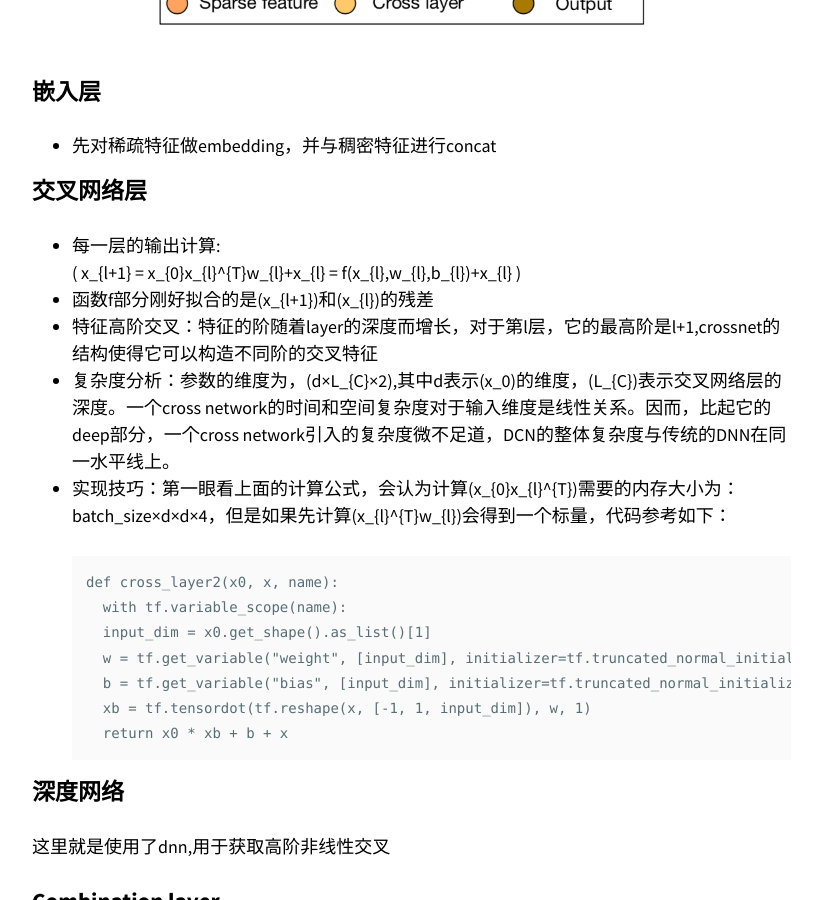
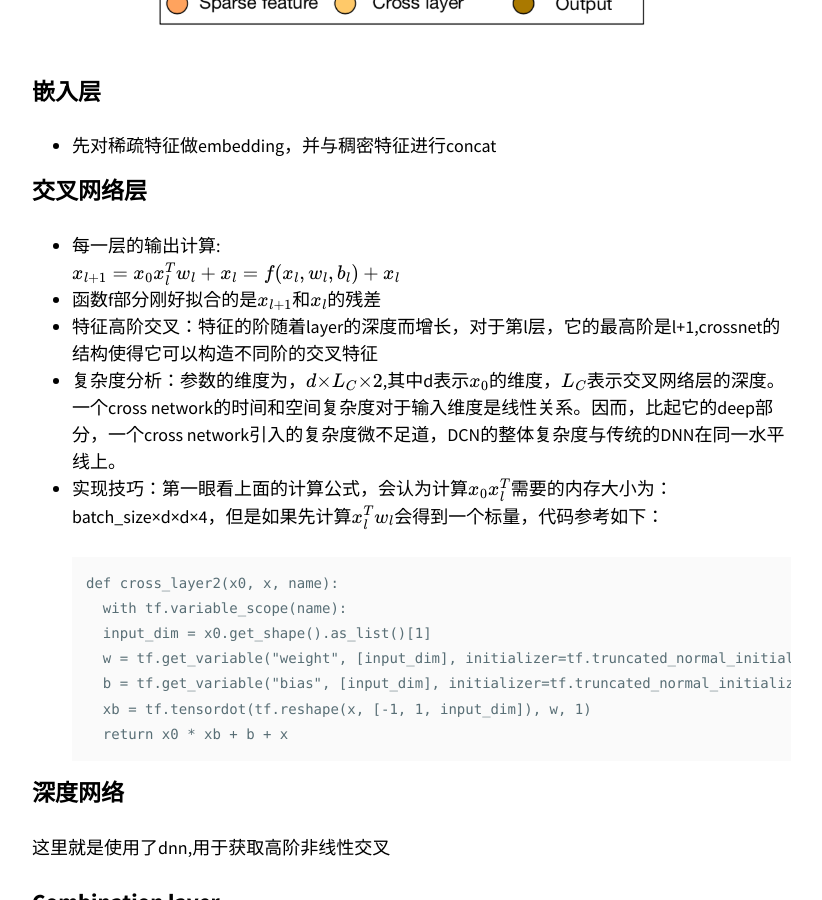
Before and after one commit to shiqjia/thinkspace, a Jekyll site: the page built from _posts/2019-03-26-deepCrossNet.md, in a window 1280 px wide and 900 px high, scrolled down 1477 px. Shown: the whole window, without its empty margins (343-1165 px from the left). Built offline with Jekyll 4.4.1, drawn with Linux system fonts in a browser that asks for light colours; nearby versions of some CDN libraries; formulas are drawn with MathJax 3.

```diff
--- a/_posts/2019-03-26-deepCrossNet.md
+++ b/_posts/2019-03-26-deepCrossNet.md
@@ -19,17 +19,18 @@ google在2017年提出的Deep&Cross Network模型简介
 因此,DCN被提出了，它能对sparse和dense的输入自动学习特征交叉，可以有效地捕获有限阶（bounded degrees）上的有效特征交叉，无需人工特征工程或暴力搜索（exhaustive searching），并且计算代价较低。
 
 ## 网络结构
-![image](/images/picture/DCN/DCN_model.png)
+![img]({{"images/picture/DCN/DCN_model.png" | relative_url }})
+
 ### 嵌入层
 - 先对稀疏特征做embedding，并与稠密特征进行concat
 
 ### 交叉网络层
 - 每一层的输出计算:
-\( x_{l+1} = x_{0}x_{l}^{T}w_{l}+x_{l} = f(x_{l},w_{l},b_{l})+x_{l} \)
-- 函数f部分刚好拟合的是\(x_{l+1}\)和\(x_{l}\)的残差
+$$ x_{l+1} = x_{0}x_{l}^{T}w_{l}+x_{l} = f(x_{l},w_{l},b_{l})+x_{l} $$
+- 函数f部分刚好拟合的是$$ x_{l+1} $$和$$ x_{l} $$的残差
 - 特征高阶交叉：特征的阶随着layer的深度而增长，对于第l层，它的最高阶是l+1,crossnet的结构使得它可以构造不同阶的交叉特征
-- 复杂度分析：参数的维度为，\(d×L_{C}×2\),其中d表示\(x_0\)的维度，\(L_{C}\)表示交叉网络层的深度。一个cross network的时间和空间复杂度对于输入维度是线性关系。因而，比起它的deep部分，一个cross network引入的复杂度微不足道，DCN的整体复杂度与传统的DNN在同一水平线上。
-- 实现技巧：第一眼看上面的计算公式，会认为计算\(x_{0}x_{l}^{T}\)需要的内存大小为：batch_size×d×d×4，但是如果先计算\(x_{l}^{T}w_{l}\)会得到一个标量，代码参考如下：
+- 复杂度分析：参数的维度为，$$ d×L_{C}×2 $$,其中d表示$$ x_0 $$的维度，$$ L_{C} $$表示交叉网络层的深度。一个cross network的时间和空间复杂度对于输入维度是线性关系。因而，比起它的deep部分，一个cross network引入的复杂度微不足道，DCN的整体复杂度与传统的DNN在同一水平线上。
+- 实现技巧：第一眼看上面的计算公式，会认为计算$$ x_{0}x_{l}^{T} $$需要的内存大小为：batch_size×d×d×4，但是如果先计算$$ x_{l}^{T}w_{l} $$会得到一个标量，代码参考如下：
 
       def cross_layer2(x0, x, name):
         with tf.variable_scope(name):
```
Also changed, not shown: _posts/2019-05-08-rnn.md (+11 -10 lines), images/picture/RNN/lstm-1.png (added), images/picture/RNN/lstm-2.png (added), images/picture/RNN/lstm-3.png (added), images/picture/RNN/lstm-4.png (added), images/picture/RNN/lstm-5.png (added), images/picture/RNN/lstm-6.png (added).
